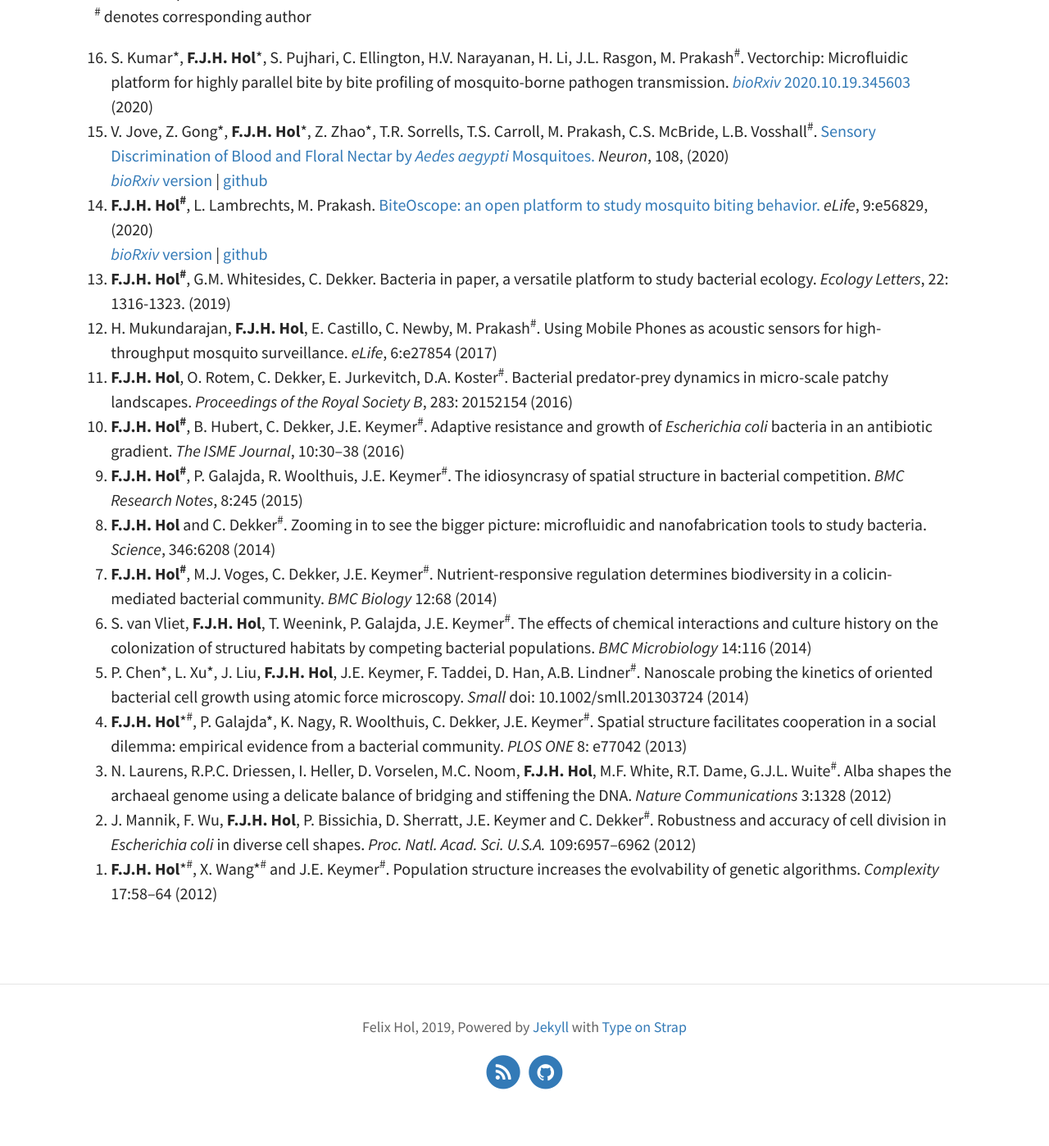
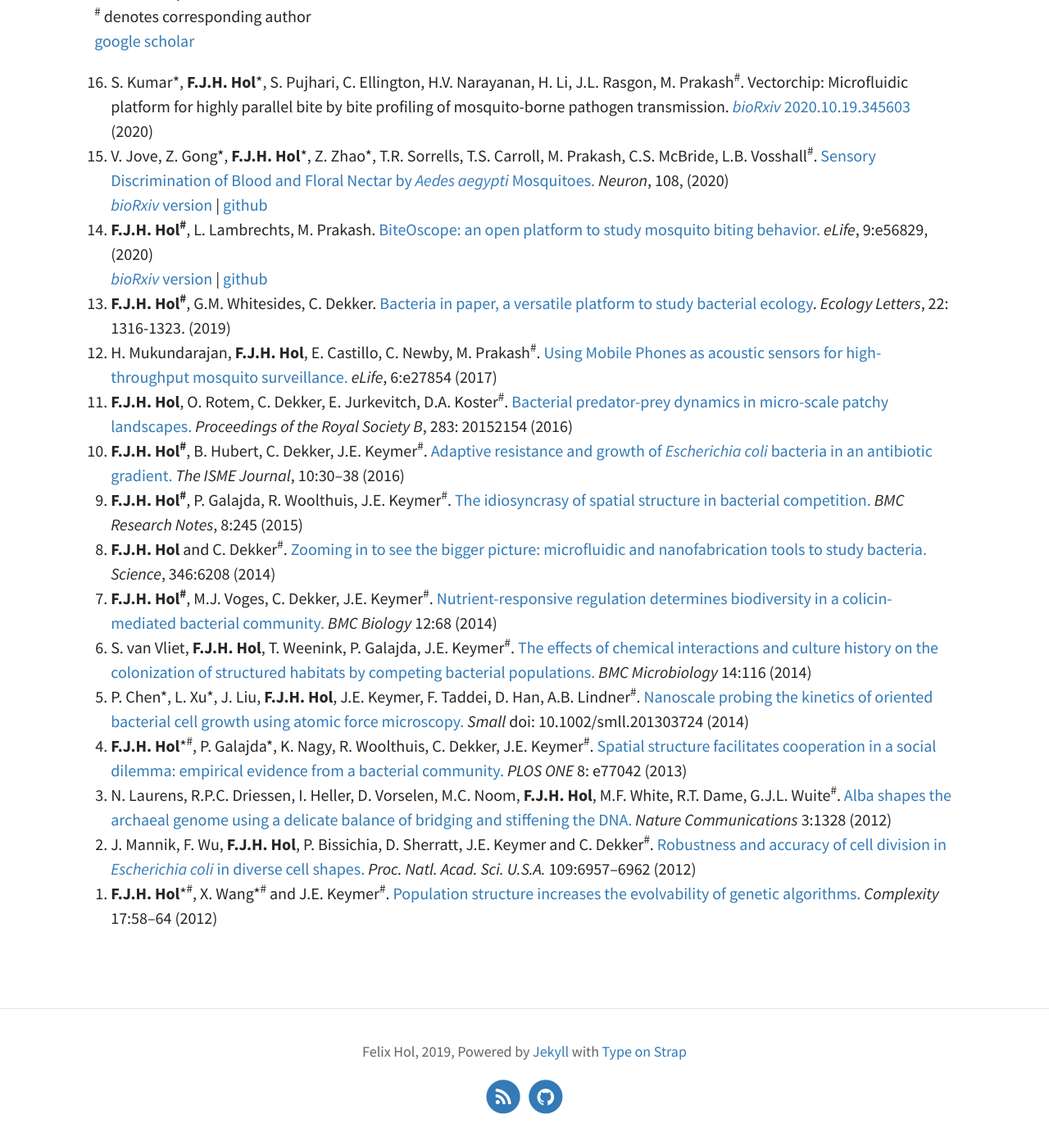
Before and after one commit to felixhol/felixhol.github.io, a Jekyll site: the page built from pages/03Publications.md, in a window 1280 px wide and 1400 px high, scrolled down 347 px. Shown: the whole window at 82% size. Built offline with Jekyll 4.4.1, drawn with Linux system fonts in a browser that asks for light colours; before the commit the page ends 1717 px from its top, so only the background shows below that; part of the change alters nothing that is shown.

Commit message:
update pubs

```diff
--- a/pages/03Publications.md
+++ b/pages/03Publications.md
@@ -7,7 +7,9 @@ tags:
 ---
 
 \* denotes equal contribution\
-<sup>#</sup> denotes corresponding author
+<sup>#</sup> denotes corresponding author\
+[google scholar](https://scholar.google.com/citations?user=Kib_WzkAAAAJ&hl=en&oi=ao)
+
 
 0. S. Kumar\*, **F.J.H. Hol**\*, S. Pujhari, C. Ellington, H.V. Narayanan, H. Li, J.L. Rasgon, M. Prakash<sup>#</sup>. Vectorchip: Microfluidic platform for highly parallel bite by bite profiling of mosquito-borne pathogen transmission. [*bioRxiv* 2020.10.19.345603](https://www.biorxiv.org/content/10.1101/2020.10.19.345603v1.abstract) (2020)
 
@@ -17,62 +19,35 @@ tags:
 0. **F.J.H. Hol<sup>#</sup>**, L. Lambrechts, M. Prakash. [BiteOscope: an open platform to study mosquito biting behavior.](https://elifesciences.org/articles/56829) *eLife*, 9:e56829, (2020)\
 [*bioRxiv* version](https://www.biorxiv.org/content/10.1101/2020.02.19.955641v1) | [github](https://github.com/felixhol/biteOscope)
 
-0. **F.J.H. Hol<sup>#</sup>**, G.M. Whitesides, C. Dekker. Bacteria in paper,
-a versatile platform to study bacterial ecology. *Ecology Letters*, 22:
-1316-1323. (2019)
+0. **F.J.H. Hol<sup>#</sup>**, G.M. Whitesides, C. Dekker. [Bacteria in paper, a versatile platform to study bacterial ecology](https://onlinelibrary.wiley.com/doi/full/10.1111/ele.13274). *Ecology Letters*, 22: 1316-1323. (2019)
 
-0. H. Mukundarajan, **F.J.H. Hol**, E. Castillo, C. Newby, M.
-Prakash<sup>#</sup>. Using Mobile Phones as acoustic sensors for high-throughput
-mosquito surveillance. *eLife*, 6:e27854 (2017)
+0. H. Mukundarajan, **F.J.H. Hol**, E. Castillo, C. Newby, M. Prakash<sup>#</sup>. [Using Mobile Phones as acoustic sensors for high-throughput
+mosquito surveillance.](https://elifesciences.org/articles/27854) *eLife*, 6:e27854 (2017)
 
-0. **F.J.H. Hol**, O. Rotem, C. Dekker, E. Jurkevitch, D.A.
-Koster<sup>#</sup>. Bacterial predator-prey dynamics in micro-scale patchy
-landscapes. *Proceedings of the Royal Society B*, 283: 20152154 (2016)
+0. **F.J.H. Hol**, O. Rotem, C. Dekker, E. Jurkevitch, D.A. Koster<sup>#</sup>. [Bacterial predator-prey dynamics in micro-scale patchy
+landscapes.](https://royalsocietypublishing.org/doi/full/10.1098/rspb.2015.2154) *Proceedings of the Royal Society B*, 283: 20152154 (2016)
 
-0. **F.J.H. Hol<sup>#</sup>**, B. Hubert, C. Dekker, J.E. Keymer<sup>#</sup>. Adaptive
-resistance and growth of *Escherichia coli* bacteria in an antibiotic
-gradient. *The ISME Journal*, 10:30--38 (2016)
+0. **F.J.H. Hol<sup>#</sup>**, B. Hubert, C. Dekker, J.E. Keymer<sup>#</sup>. [Adaptive resistance and growth of *Escherichia coli* bacteria in an antibiotic gradient.](https://www.nature.com/articles/ismej2015107/) *The ISME Journal*, 10:30--38 (2016)
 
-0. **F.J.H. Hol<sup>#</sup>**, P. Galajda, R. Woolthuis, J.E. Keymer<sup>#</sup>. The
-idiosyncrasy of spatial structure in bacterial competition. *BMC
-Research Notes*, 8:245 (2015)
+0. **F.J.H. Hol<sup>#</sup>**, P. Galajda, R. Woolthuis, J.E. Keymer<sup>#</sup>. [The idiosyncrasy of spatial structure in bacterial competition.](https://bmcresnotes.biomedcentral.com/articles/10.1186/s13104-015-1169-x) *BMC Research Notes*, 8:245 (2015)
 
-0. **F.J.H. Hol** and C. Dekker<sup>#</sup>. Zooming in to see the bigger
-picture: microfluidic and nanofabrication tools to study bacteria.
-*Science*, 346:6208 (2014)
+0. **F.J.H. Hol** and C. Dekker<sup>#</sup>. [Zooming in to see the bigger picture: microfluidic and nanofabrication tools to study bacteria.](https://science.sciencemag.org/content/346/6208/1251821) *Science*, 346:6208 (2014)
 
-0. **F.J.H. Hol<sup>#</sup>**, M.J. Voges, C. Dekker, J.E. Keymer<sup>#</sup>.
-Nutrient-responsive regulation determines biodiversity in a
-colicin-mediated bacterial community. *BMC Biology* 12:68 (2014)
+0. **F.J.H. Hol<sup>#</sup>**, M.J. Voges, C. Dekker, J.E. Keymer<sup>#</sup>. [Nutrient-responsive regulation determines biodiversity in a colicin-mediated bacterial community.](https://bmcbiol.biomedcentral.com/articles/10.1186/s12915-014-0068-2) *BMC Biology* 12:68 (2014)
 
-0. S. van Vliet, **F.J.H. Hol**, T. Weenink, P. Galajda, J.E.
-Keymer<sup>#</sup>. The effects of chemical interactions and culture history on the
-colonization of structured habitats by competing bacterial populations.
-*BMC Microbiology* 14:116 (2014)
+0. S. van Vliet, **F.J.H. Hol**, T. Weenink, P. Galajda, J.E. Keymer<sup>#</sup>. [The effects of chemical interactions and culture history on the colonization of structured habitats by competing bacterial populations.](https://bmcmicrobiol.biomedcentral.com/articles/10.1186/1471-2180-14-116) *BMC Microbiology* 14:116 (2014)
 
-0. P. Chen\*, L. Xu\*, J. Liu, **F.J.H. Hol**, J.E.
-Keymer, F. Taddei, D. Han, A.B. Lindner<sup>#</sup>. Nanoscale probing the kinetics
-of oriented bacterial cell growth using atomic force microscopy. *Small*
+0. P. Chen\*, L. Xu\*, J. Liu, **F.J.H. Hol**, J.E. Keymer, F. Taddei, D. Han, A.B. Lindner<sup>#</sup>. [Nanoscale probing the kinetics
+of oriented bacterial cell growth using atomic force microscopy.](https://onlinelibrary.wiley.com/doi/full/10.1002/smll.201303724?casa_token=EhNS8-L2tewAAAAA%3AdZkvYSs2WbYaUzTjwry4gUIRVZN_FW1InPkr6Wh6hmck-z1TPPjDr26ERIi_Jkwx9fu_Nec_KuNreRg) *Small*
 doi: 10.1002/smll.201303724 (2014)
 
-0. **F.J.H. Hol**\*<sup>#</sup>, P. Galajda\*, K. Nagy, R. Woolthuis,
-C. Dekker, J.E. Keymer<sup>#</sup>. Spatial structure facilitates cooperation in a
-social dilemma: empirical evidence from a bacterial community. *PLOS
-ONE* 8: e77042 (2013)
+0. **F.J.H. Hol**\*<sup>#</sup>, P. Galajda\*, K. Nagy, R. Woolthuis, C. Dekker, J.E. Keymer<sup>#</sup>. [Spatial structure facilitates cooperation in a social dilemma: empirical evidence from a bacterial community.](https://journals.plos.org/plosone/article?id=10.1371/journal.pone.0077042) *PLOS ONE* 8: e77042 (2013)
 
-0. N. Laurens, R.P.C. Driessen, I. Heller, D. Vorselen, M.C. Noom, **F.J.H.
-Hol**, M.F. White, R.T. Dame, G.J.L. Wuite<sup>#</sup>. Alba shapes the
-archaeal genome using a delicate balance of bridging and stiffening the
-DNA. *Nature Communications* 3:1328 (2012)
+0. N. Laurens, R.P.C. Driessen, I. Heller, D. Vorselen, M.C. Noom, **F.J.H. Hol**, M.F. White, R.T. Dame, G.J.L. Wuite<sup>#</sup>. [Alba shapes the archaeal genome using a delicate balance of bridging and stiffening the DNA.](https://www.nature.com/articles/ncomms2330) *Nature Communications* 3:1328 (2012)
 
-0. J. Mannik, F. Wu, **F.J.H. Hol**, P. Bissichia, D. Sherratt,
-J.E. Keymer and C. Dekker<sup>#</sup>. Robustness and accuracy of cell division in
-*Escherichia coli* in diverse cell shapes. *Proc. Natl. Acad. Sci.
-U.S.A.* 109:6957--6962 (2012)
+0. J. Mannik, F. Wu, **F.J.H. Hol**, P. Bissichia, D. Sherratt, J.E. Keymer and C. Dekker<sup>#</sup>. [Robustness and accuracy of cell division in *Escherichia coli* in diverse cell shapes.](https://www.pnas.org/content/109/18/6957.short) *Proc. Natl. Acad. Sci. U.S.A.* 109:6957--6962 (2012)
 
-0. **F.J.H. Hol**\*<sup>#</sup>, X. Wang\*<sup>#</sup> and J.E. Keymer<sup>#</sup>.
-Population structure increases the evolvability of genetic algorithms.
-*Complexity* 17:58--64 (2012)
+0. **F.J.H. Hol**\*<sup>#</sup>, X. Wang\*<sup>#</sup> and J.E. Keymer<sup>#</sup>. [Population structure increases the evolvability of genetic algorithms.](https://onlinelibrary.wiley.com/doi/abs/10.1002/cplx.21392) *Complexity* 17:58--64 (2012)
 <!-- \* denotes equal contribution -->
 {: reversed="reversed"}
 
```
